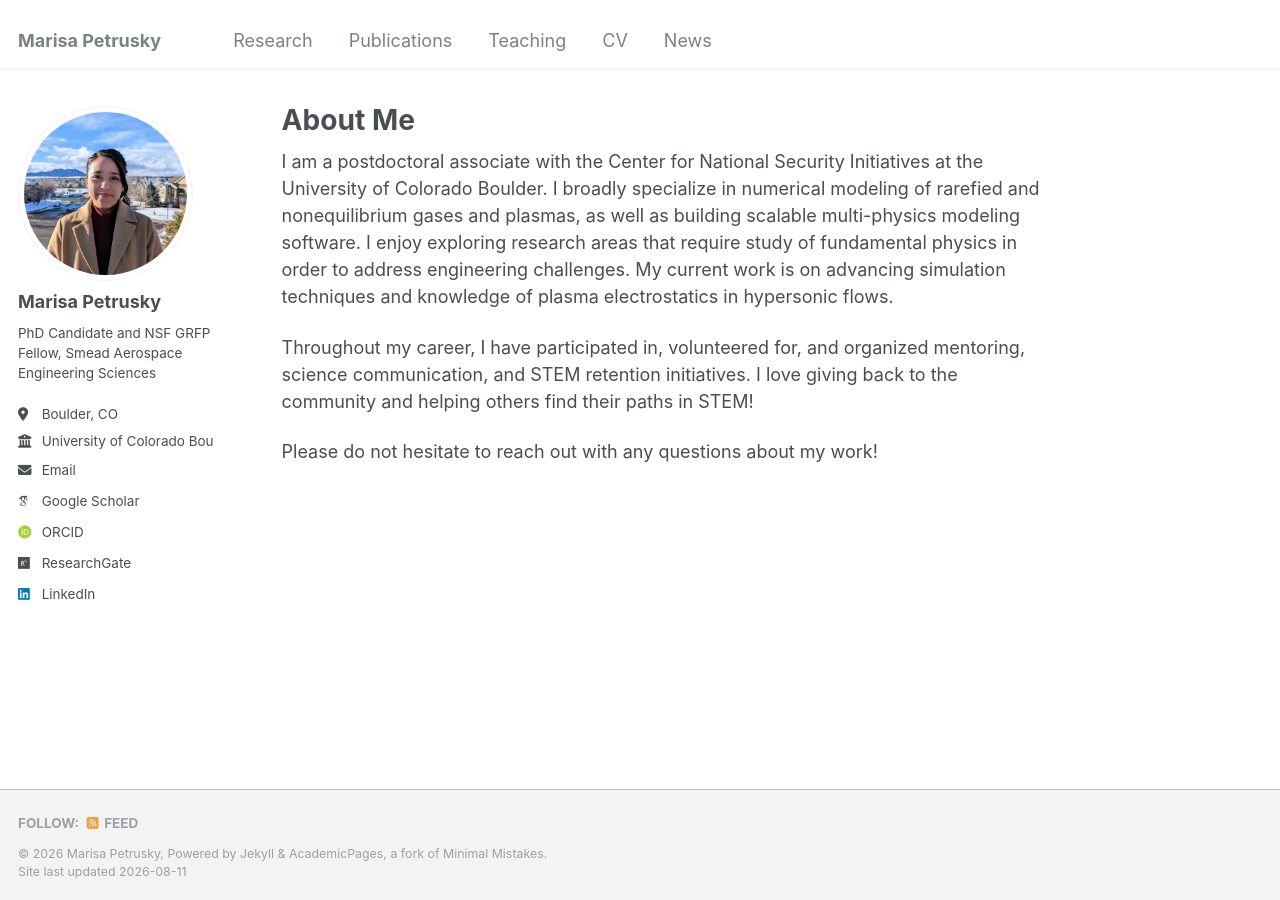
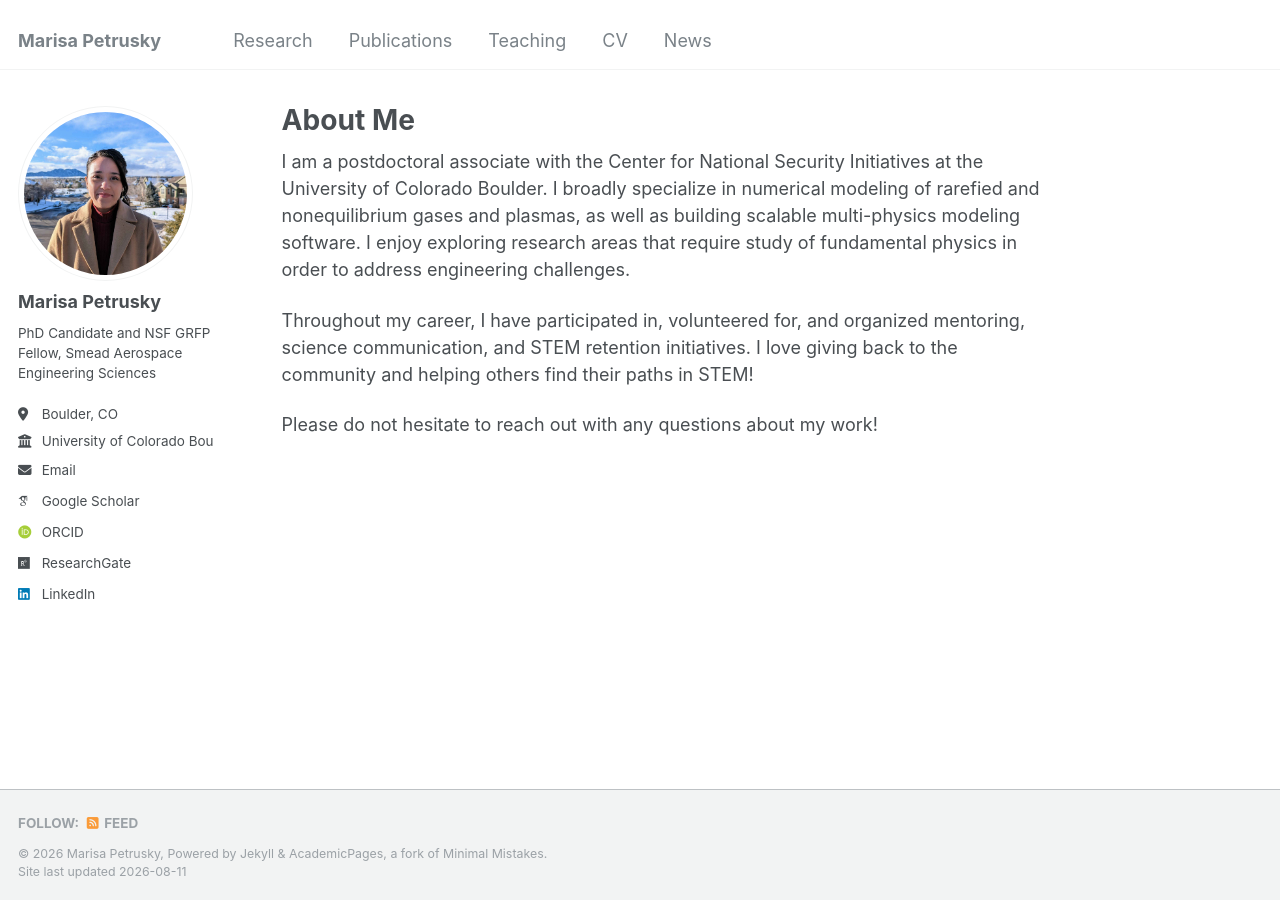
Before and after one commit to marisapetrusky/marisapetrusky.github.io, a Jekyll site: the page built from _pages/about.md, in a window 1280 px wide. Built offline with Jekyll 4.4.1, drawn with Linux system fonts in a browser that asks for light colours; some web fonts are replaced.

Commit message:
Update about.md

```diff
--- a/_pages/about.md
+++ b/_pages/about.md
@@ -7,7 +7,7 @@ redirect_from:
   - /about.html
 ---
 
-I am a postdoctoral associate with the Center for National Security Initiatives at the University of Colorado Boulder. I broadly specialize in numerical modeling of rarefied and nonequilibrium gases and plasmas, as well as building scalable multi-physics modeling software. I enjoy exploring research areas that require study of fundamental physics in order to address engineering challenges. My current work is on advancing simulation techniques and knowledge of plasma electrostatics in hypersonic flows.
+I am a postdoctoral associate with the Center for National Security Initiatives at the University of Colorado Boulder. I broadly specialize in numerical modeling of rarefied and nonequilibrium gases and plasmas, as well as building scalable multi-physics modeling software. I enjoy exploring research areas that require study of fundamental physics in order to address engineering challenges.
 
 Throughout my career, I have participated in, volunteered for, and organized mentoring, science communication, and STEM retention initiatives. I love giving back to the community and helping others find their paths in STEM!
 
```
